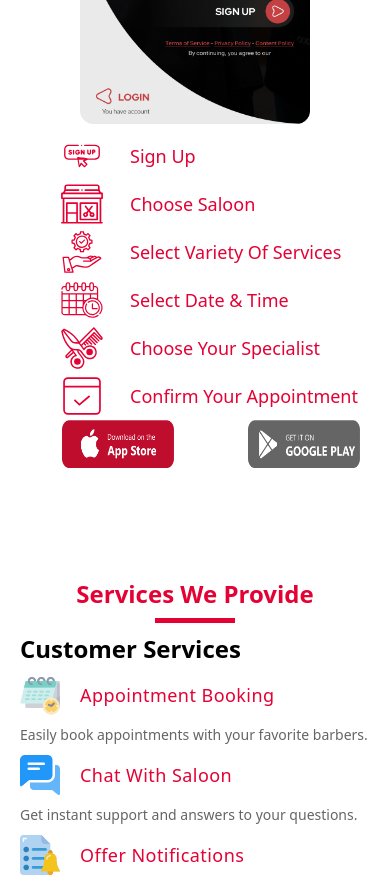
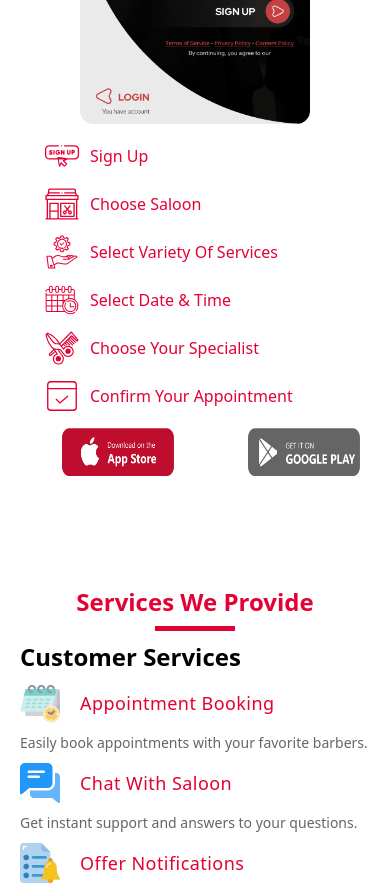
Before and after one commit to 744anwar/Saloon.Online, a React (Vite) app: page / in a window 390 px wide. Shown: the part 2600-3487 px from the top of the page. Built offline with nearby package versions, Linux system fonts and the light colour scheme.

Commit message:
second updation

```diff
--- a/src/Components/IconClickable.jsx
+++ b/src/Components/IconClickable.jsx
@@ -82,10 +82,10 @@ const IconClickable = () => {
             <img
               src={SignUpIcon}
               alt=""
-              className="h-10 md:h-12 w-20 md:w-20 hover:scale-110 transform transition-transform duration-500"
+              className="md:h-12 h-10 w-10 md:w-20 hover:scale-110 transform transition-transform duration-500"
             />
           </button>
-          <h2 className="h-12 flex justify-center items-center md:items-start w-auto font-sans font-medium capitalize text-lg md:text-2xl text-customRed px-2">
+          <h2 className="h-12 flex justify-center items-center md:items-start w-auto font-sans font-medium capitalize text-base md:text-2xl text-customRed px-2">
             sign up
           </h2>
         </div>
@@ -94,10 +94,10 @@ const IconClickable = () => {
             <img
               src={SaloonIcon}
               alt=""
-              className="h-12 w-20 hover:scale-110 transform transition-transform duration-500"
+              className="md:h-12 h-10 w-10 md:w-20 hover:scale-110 transform transition-transform duration-500"
             />
           </button>
-          <h2 className="h-12 flex justify-center items-center md:items-start w-auto font-sans font-medium capitalize text-lg md:text-2xl text-customRed px-2">
+          <h2 className="h-12 flex justify-center items-center md:items-start w-auto font-sans font-medium capitalize text-base md:text-2xl text-customRed px-2">
             Choose Saloon
           </h2>
         </div>
@@ -106,10 +106,10 @@ const IconClickable = () => {
             <img
               src={ServicesIcon}
               alt=""
-              className="h-12 w-20 hover:scale-110 transform transition-transform duration-500"
+              className="md:h-12 h-10 w-10 md:w-20 hover:scale-110 transform transition-transform duration-500"
             />
           </button>
-          <h2 className="h-12 flex justify-center items-center md:items-start w-auto font-sans font-medium capitalize text-lg md:text-2xl text-customRed px-2">
+          <h2 className="h-12 flex justify-center items-center md:items-start w-auto font-sans font-medium capitalize text-base md:text-2xl text-customRed px-2">
             Select Variety of Services
           </h2>
         </div>{" "}
@@ -118,10 +118,10 @@ const IconClickable = () => {
             <img
               src={Datetime}
               alt=""
-              className="h-12 w-20 hover:scale-110 transform transition-transform duration-500"
+              className="md:h-12 h-10 w-10 md:w-20 hover:scale-110 transform transition-transform duration-500"
             />
           </button>
-          <h2 className="h-12 flex justify-center items-center md:items-start w-auto font-sans font-medium capitalize text-lg md:text-2xl text-customRed px-2">
+          <h2 className="h-12 flex justify-center items-center md:items-start w-auto font-sans font-medium capitalize text-base md:text-2xl text-customRed px-2">
             Select date & time
           </h2>
         </div>{" "}
@@ -130,10 +130,10 @@ const IconClickable = () => {
             <img
               src={SpecialistSaloon}
               alt=""
-              className="h-12 w-20 hover:scale-110 transform transition-transform duration-500"
+              className="md:h-12 h-10 w-10 md:w-20 hover:scale-110 transform transition-transform duration-500"
             />
           </button>
-          <h2 className="h-12 flex justify-center items-center md:items-start w-auto font-sans font-medium capitalize text-lg md:text-2xl text-customRed px-2">
+          <h2 className="h-12 flex justify-center items-center md:items-start w-auto font-sans font-medium capitalize text-base md:text-2xl text-customRed px-2">
             Choose your Specialist
           </h2>
         </div>{" "}
@@ -142,14 +142,14 @@ const IconClickable = () => {
             <img
               src={BookingIcon}
               alt=""
-              className="h-12 w-20 hover:scale-110 transform transition-transform duration-500"
+              className="md:h-12 h-10 w-10 md:w-20 hover:scale-110 transform transition-transform duration-500"
             />
           </button>
-          <h2 className="h-12 flex justify-center items-center md:items-start w-auto font-sans font-medium capitalize text-lg md:text-2xl text-customRed px-2">
+          <h2 className="h-12 flex justify-center items-center md:items-start w-auto font-sans font-medium capitalize text-base md:text-2xl text-customRed px-2">
             Confirm your appointment
           </h2>
         </div>
-        <div className="flex justify-between md:justify-between md:w-2/3 md:px-0 px-5">
+        <div className="flex justify-between md:justify-between md:w-2/3 md:px-0 px-5 pt-2">
           <img data-aos="fade-right" src={AppStore} alt="App Store logo" className="scroll-smooth transition-all duration-700 ease-in-out md:h-16 h-12 w-28 md:w-40" />
           <img data-aos="fade-left" src={PlayStore} alt="Play store logo" className="scroll-smooth transition-all duration-700 ease-in-out md:h-16 h-12 w-28 md:w-40" />
         </div>
```
